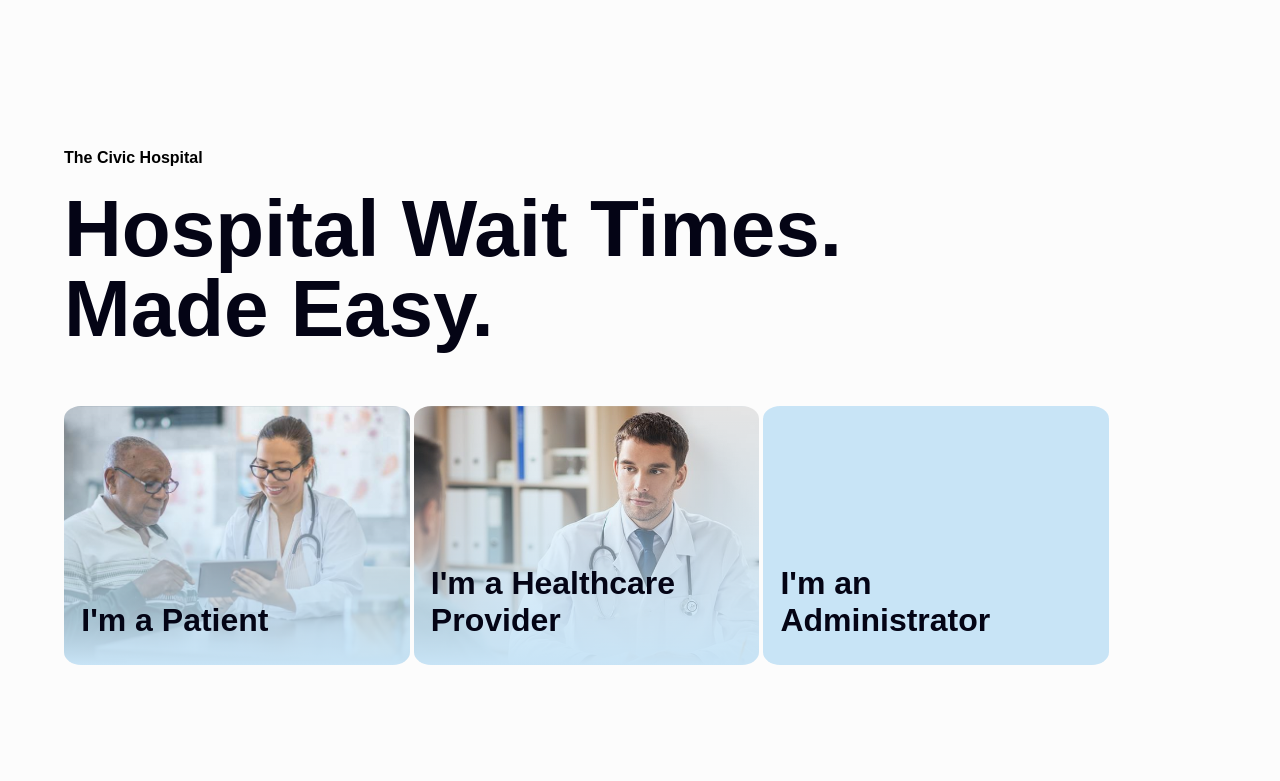
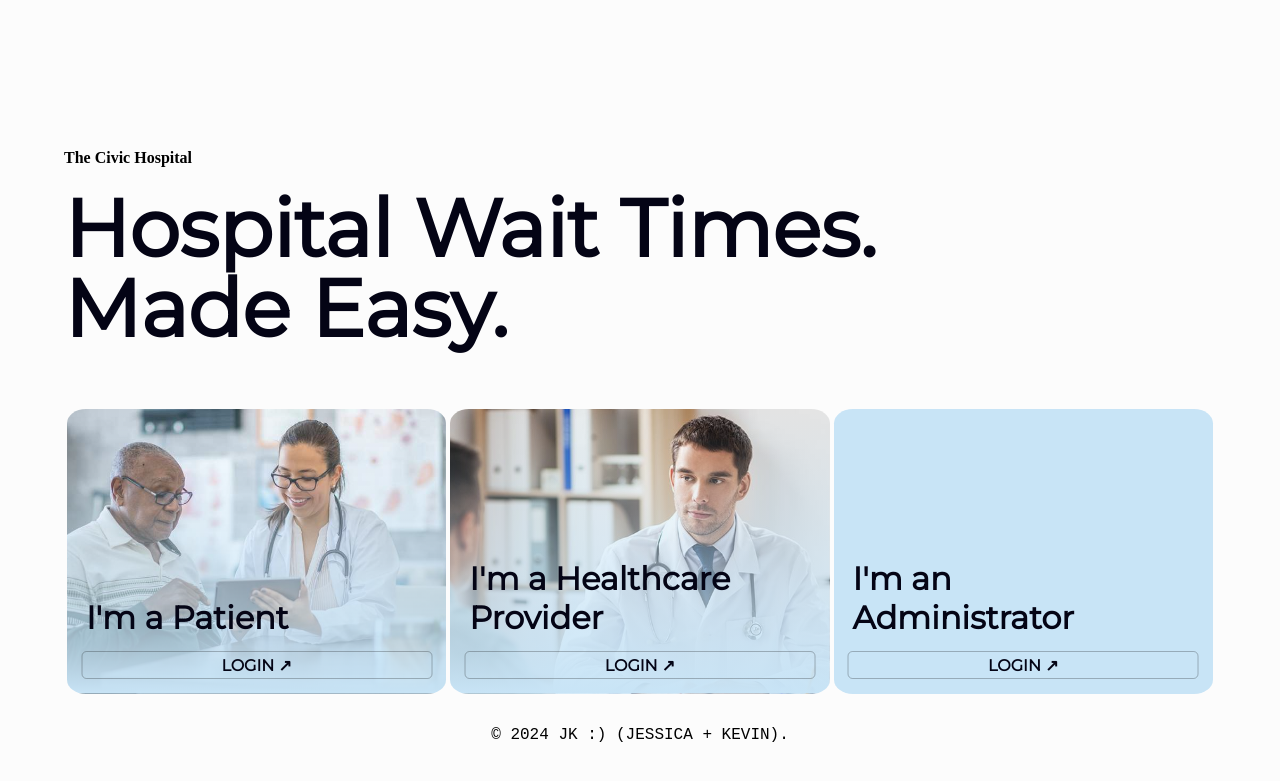
Before and after one commit to kevinluong21/emergency_waitlist, a PHP site: page / in a window 1280 px wide. Shown: the top 781 px of the page. Run offline with PHP 8.4, Linux system fonts and the light colour scheme.

Commit message:
update front page and start patient login page

```diff
--- /dev/null
+++ b/footer.php
@@ -0,0 +1,3 @@
+<div class="footer">
+    &#169; 2024 JK :) (JESSICA + KEVIN).
+</div>
--- /dev/null
+++ b/header.php
@@ -0,0 +1,11 @@
+<!DOCTYPE html>
+<html lang="en">
+<head>
+    <meta charset="UTF-8">
+    <meta name="viewport" content="width=device-width, initial-scale=1.0">
+    <title>Hospital Triage by JK</title>
+    <link href="style.css" rel="stylesheet">
+    <link rel="stylesheet" href="https://fonts.googleapis.com/css?family=Montserrat">
+</head>
+<body>
+    <div class="nav"></div>
--- a/index.php
+++ b/index.php
@@ -1,29 +1,42 @@
-<!DOCTYPE html>
-<html lang="en">
-<head>
-    <meta charset="UTF-8">
-    <meta name="viewport" content="width=device-width, initial-scale=1.0">
-    <title>Hospital Triage by JK</title>
-    <link href="style.css" rel="stylesheet">
-</head>
-<body>
-    <div class="nav"></div>
+<!-- header -->
+<?php
+require_once("header.php");
+?>
     <div class="container">
         <h4 class="hospital-name">The Civic Hospital</h4>
         <h1 class="title">
             Hospital Wait Times.<br>
             Made Easy.
         </h1>
+        <table class="login-options">
+            <tr>
+                <td>
+                    <a href="patient-login.php">
                         <div class="option" id="patient">
                             <h1>I'm a Patient</h1>
+                            <h4>Login &#8599;</h4>
                         </div>
+                    </a>
+                </td>
+                <td>
                     <div class="option" id="healthcare-provider">
                         <h1>I'm a Healthcare Provider</h1>
+                        <h4>Login &#8599;</h4>
                     </div>
+                </td>
+                <td>
                     <div class="option">
                         <h1>I'm an Administrator</h1>
+                        <h4>Login &#8599;</h4>
                     </div>
+                </td>
+            </tr>
+        </table>
     </div>
+    <!-- footer -->
+    <?php
+        require_once("footer.php");
+    ?>
     <script src="script.js"></script>
 </body>
 </html>
--- a/style.css
+++ b/style.css
@@ -13,38 +13,65 @@ body {
     width: 90%;
 }
 
-.hospital-name {
-    font-family: Arial, Helvetica, sans-serif;
+.subtitle {
+    font-family: 'Courier New', Courier, monospace;
     font-size: 100%;
 }
 
 .title {
     margin: 0;
     color: #040415;
-    font-family: Arial;
+    font-family: Montserrat, Arial, Helvetica, sans-serif;
     line-height: 1;
     text-align: left;
     font-size: 500%;
-    padding-bottom: 5%;
+}
+
+.login-options {
+    margin: auto;
+    width: 100%;
+    padding-top: 5%;
+}
+
+.login-options td {
+    width: calc(100%/3);
 }
 
 .option {
     display: inline-block;
     aspect-ratio: 4 / 3;
-    width: calc(90% / 3);
+    width: 100%;
     background-color: #c8e4f6;
     border-radius: 5%;
     position: relative;
+    cursor: pointer;
 }
 
 .option h1 {
-    font-family: Arial, Helvetica, sans-serif;
+    font-family: Montserrat, Arial, Helvetica, sans-serif;
     color: #040415;
     width: 80%;
     margin: 0;
     position: absolute;
-    bottom: 10%;
+    bottom: 20%;
     left: 5%;
+    text-align: left;
+}
+
+.option h4 {
+    font-family: Montserrat, Arial, Helvetica, sans-serif;
+    width: 90%;
+    color: #040415;
+    margin: 0;
+    position: absolute;
+    bottom: 5%;
+    left: 50%;
+    transform: translate(-50%, 0);
+    text-align: center;
+    border: 1px solid rgba(0,0,0,0.25);
+    border-radius: 5px;
+    padding: 1%;
+    text-transform: uppercase;
 }
 
 #patient {
@@ -58,3 +85,10 @@ body {
     background-position: center;
     background-size: cover;
 }
+
+.footer {
+    text-align: center;
+    padding-top: 2%;
+    padding-bottom: 2%;
+    font-family: 'Courier New', Courier, monospace;
+}
```
Also changed, not shown: patient-login.php (+25 -0 lines). Lines whose indentation alone changed are shown as unchanged.
